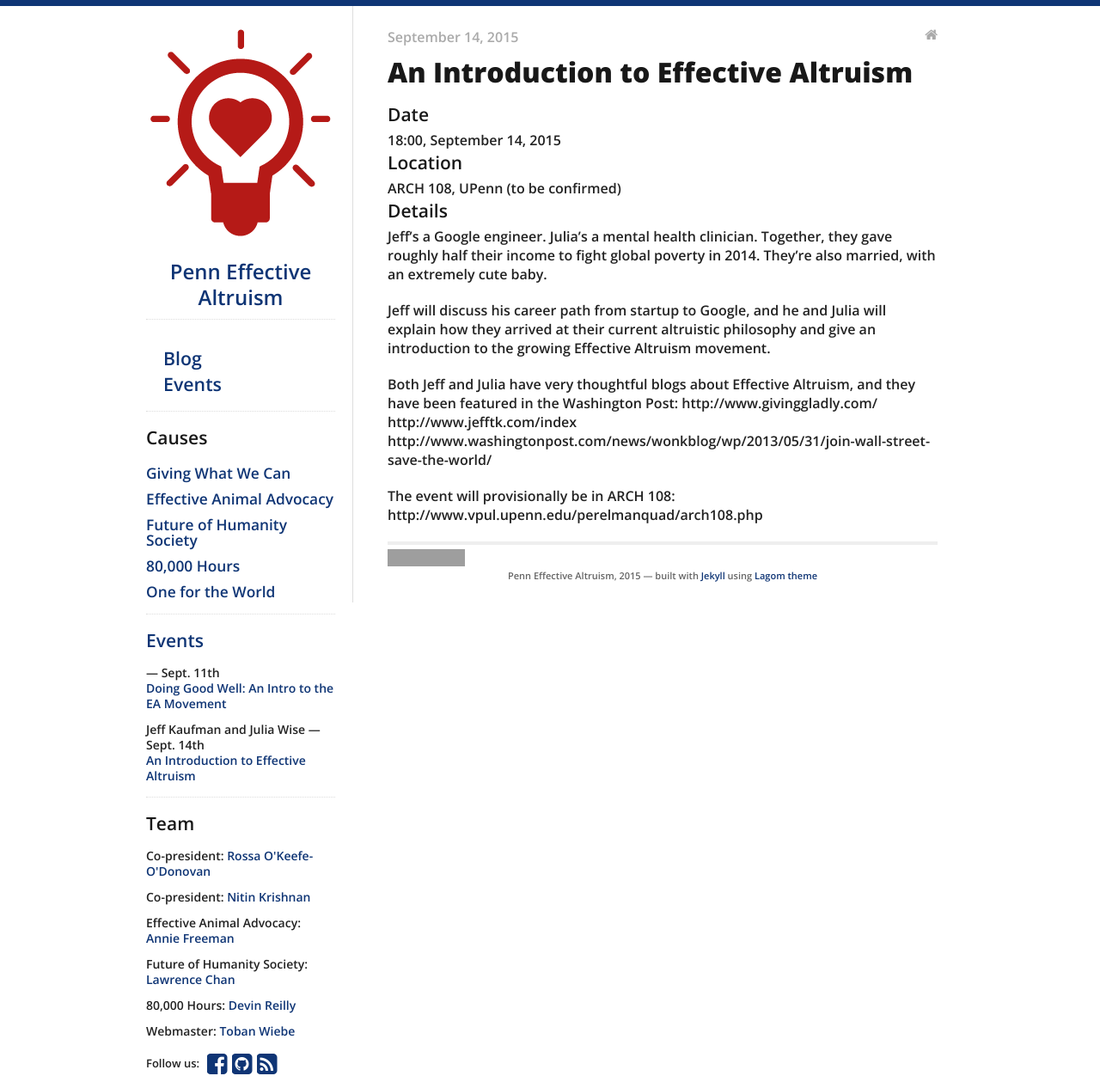
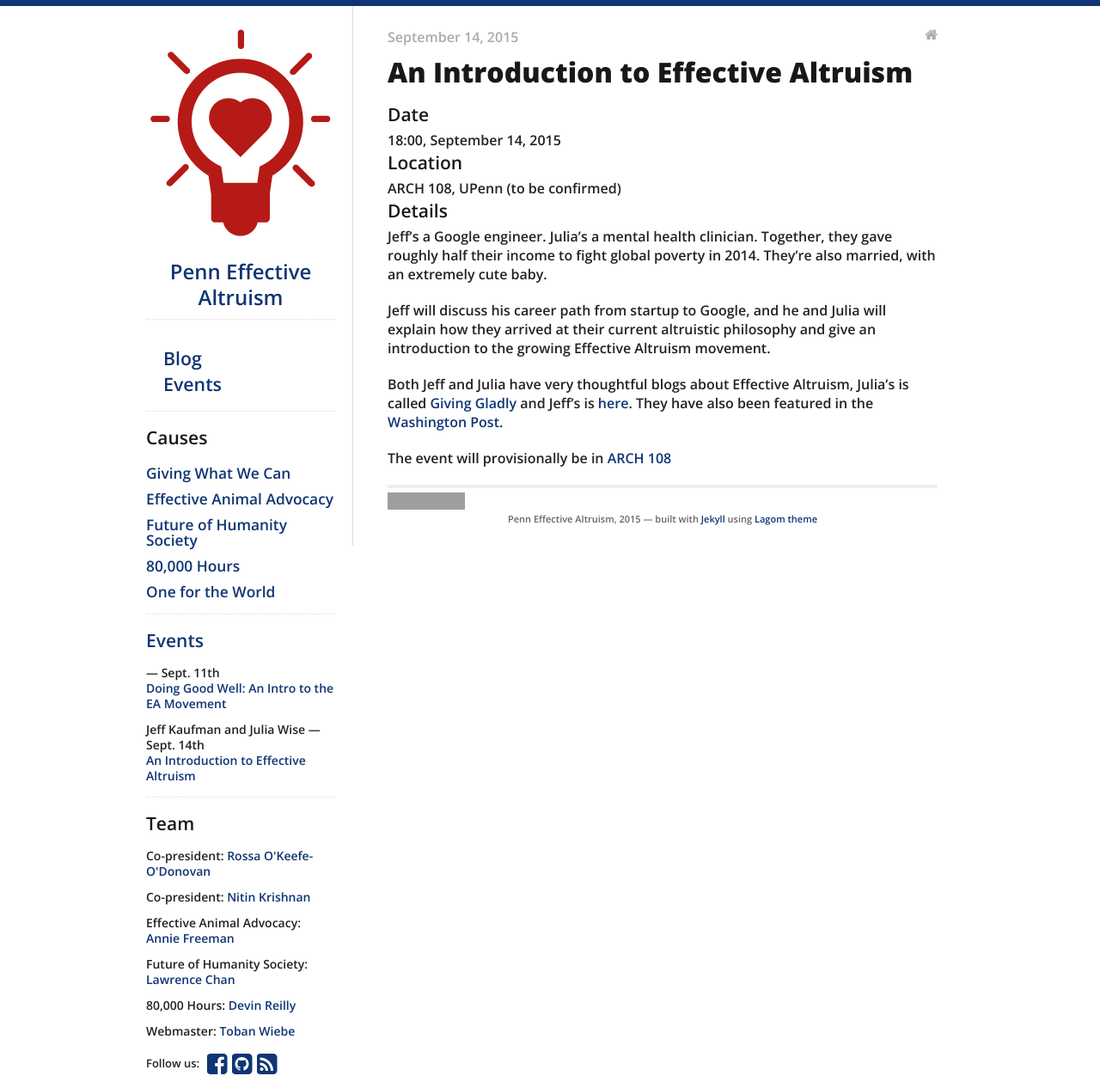
Before and after one commit to pennea/pennea.github.io, a Jekyll site: the page built from _posts/2015-09-14-jeff-and-julia.md, in a window 1280 px wide. Shown: the whole page at 86% size. Built offline with Jekyll 4.4.1, drawn with Linux system fonts in a browser that asks for light colours; nearby versions of some CDN libraries; grey boxes are pictures that could not be loaded.

Commit message:
Update 2015-09-14-jeff-and-julia.md

```diff
--- a/_posts/2015-09-14-jeff-and-julia.md
+++ b/_posts/2015-09-14-jeff-and-julia.md
@@ -10,9 +10,6 @@
 
 Jeff will discuss his career path from startup to Google, and he and Julia will explain how they arrived at their current altruistic philosophy and give an introduction to the growing Effective Altruism movement.
 
-Both Jeff and Julia have very thoughtful blogs about Effective Altruism, and they have been featured in the Washington Post:
-http://www.givinggladly.com/
-http://www.jefftk.com/index
-http://www.washingtonpost.com/news/wonkblog/wp/2013/05/31/join-wall-street-save-the-world/
+Both Jeff and Julia have very thoughtful blogs about Effective Altruism, Julia's is called [Giving Gladly](http://www.givinggladly.com/) and Jeff's is [here](http://www.jefftk.com/index). They have also been featured in the [Washington Post](http://www.washingtonpost.com/news/wonkblog/wp/2013/05/31/join-wall-street-save-the-world/).
 
-The event will provisionally be in ARCH 108: http://www.vpul.upenn.edu/perelmanquad/arch108.php
+The event will provisionally be in [ARCH 108](http://www.vpul.upenn.edu/perelmanquad/arch108.php)
```
